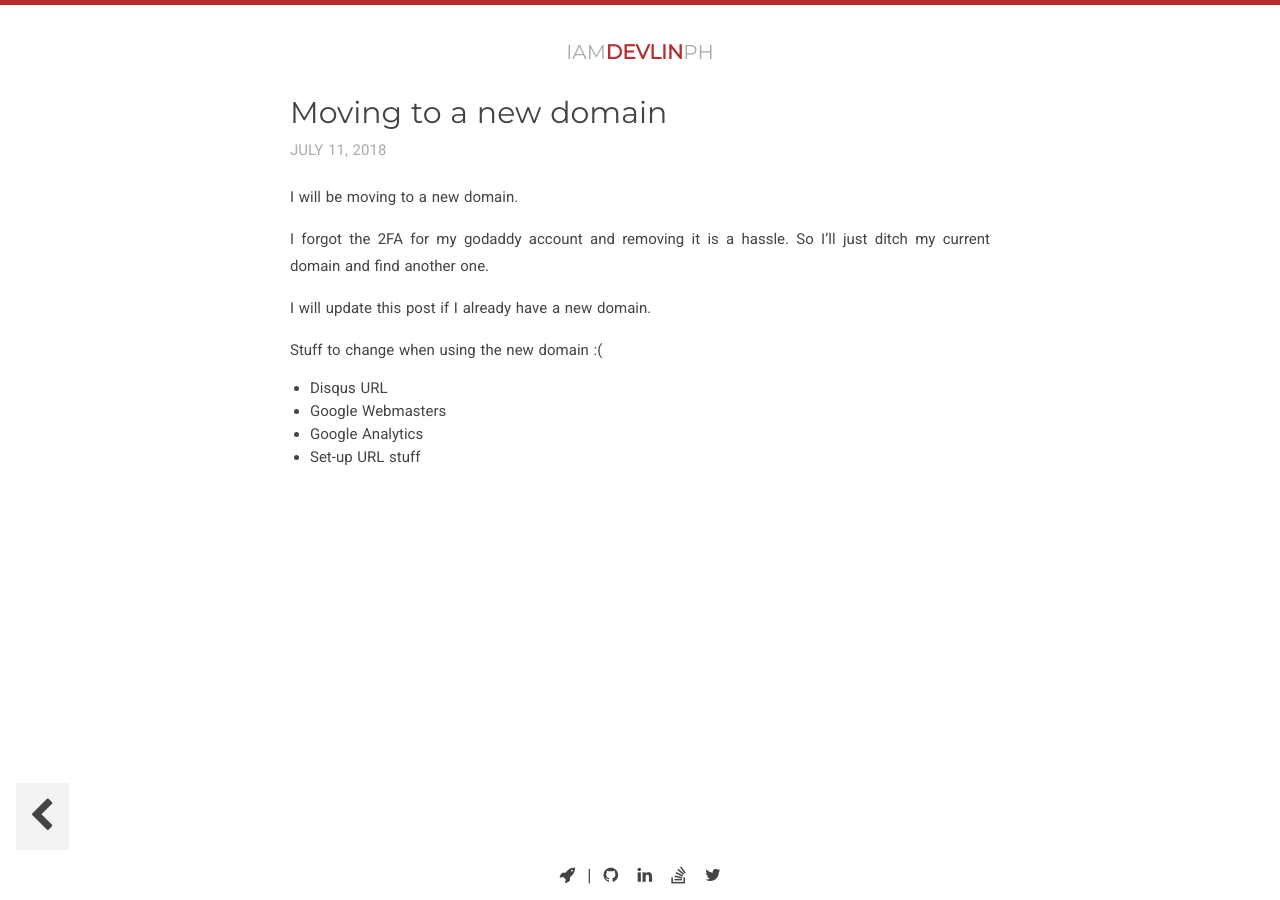
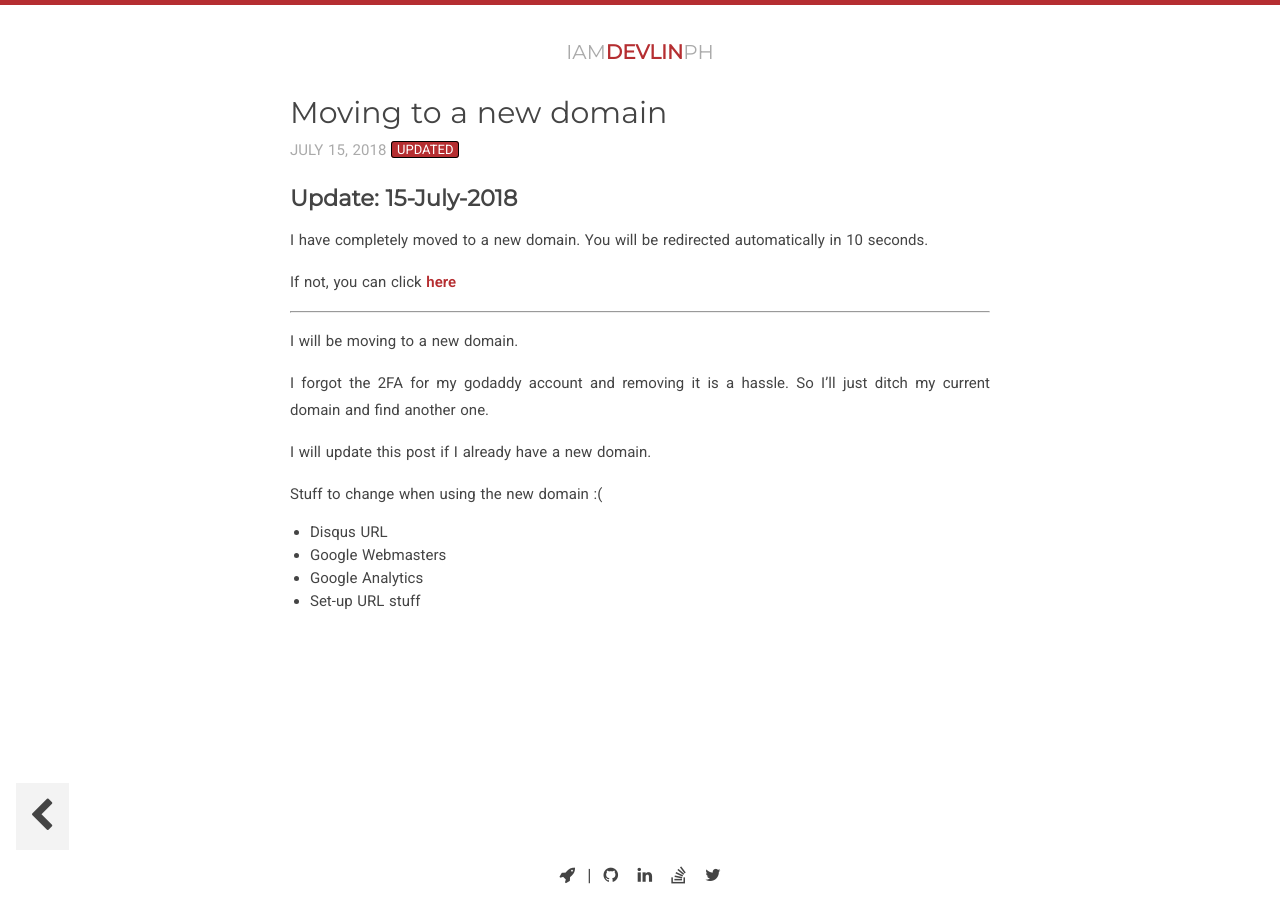
Before and after one commit to iamdevlinph/iamdevlinph.github.io-jekyll, a Jekyll site: the page built from _posts/2018-07-11-new-domain.md, in a window 1280 px wide. Built offline with Jekyll 4.4.1, drawn with Linux system fonts in a browser that asks for light colours; nearby versions of some CDN libraries; comment, search, counter and statistics services are not loaded; some of the changed lines change nothing that is shown.

Commit message:
Add a redirecting function

```diff
--- a/_posts/2018-07-11-new-domain.md
+++ b/_posts/2018-07-11-new-domain.md
@@ -2,10 +2,18 @@
 layout: article
 title:  "Moving to a new domain"
 date:   2018-07-11 23:04:30 +0800
-updated_date: 2018-07-11 23:04:30 +0800
+updated_date: 2018-07-15 17:19:08 +0800
 group: "blog"
 comments: true
 ---
+## Update: 15-July-2018
+
+I have completely moved to a new domain. You will be redirected automatically in 10 seconds.
+
+If not, you can click <a href="#" id="redirect">here</a>
+
+---
+
 I will be moving to a new domain.
 
 I forgot the 2FA for my godaddy account and removing it is a hassle. So I'll just ditch my current domain and find another one.
@@ -18,3 +26,18 @@
 * Google Webmasters
 * Google Analytics
 * Set-up URL stuff
+
+<script>
+(function () {
+  setTimeout(function(){
+    var url = new URL(window.location.href);
+    var redirect = url.searchParams.get('redirect');
+    if (redirect) {
+      var newUrl = redirect.replace(/iamdevlinph.me\b/g, 'iamdevlinph.com');
+      var redirectAnchor = document.getElementById('redirect');
+      redirectAnchor.href  = newUrl;
+      window.location.replace(newUrl);
+    }
+  }, 10000);
+})();
+</script>
```
